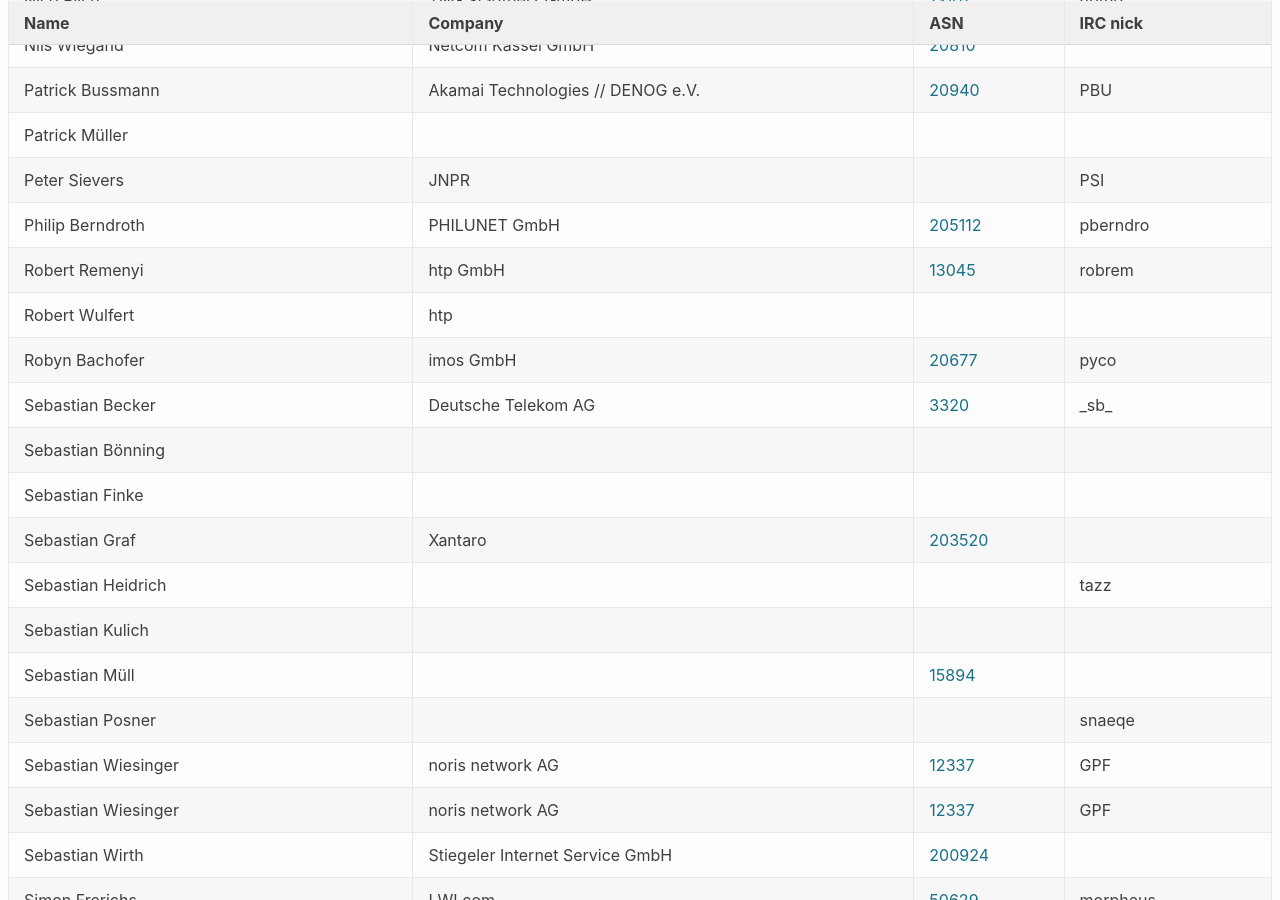
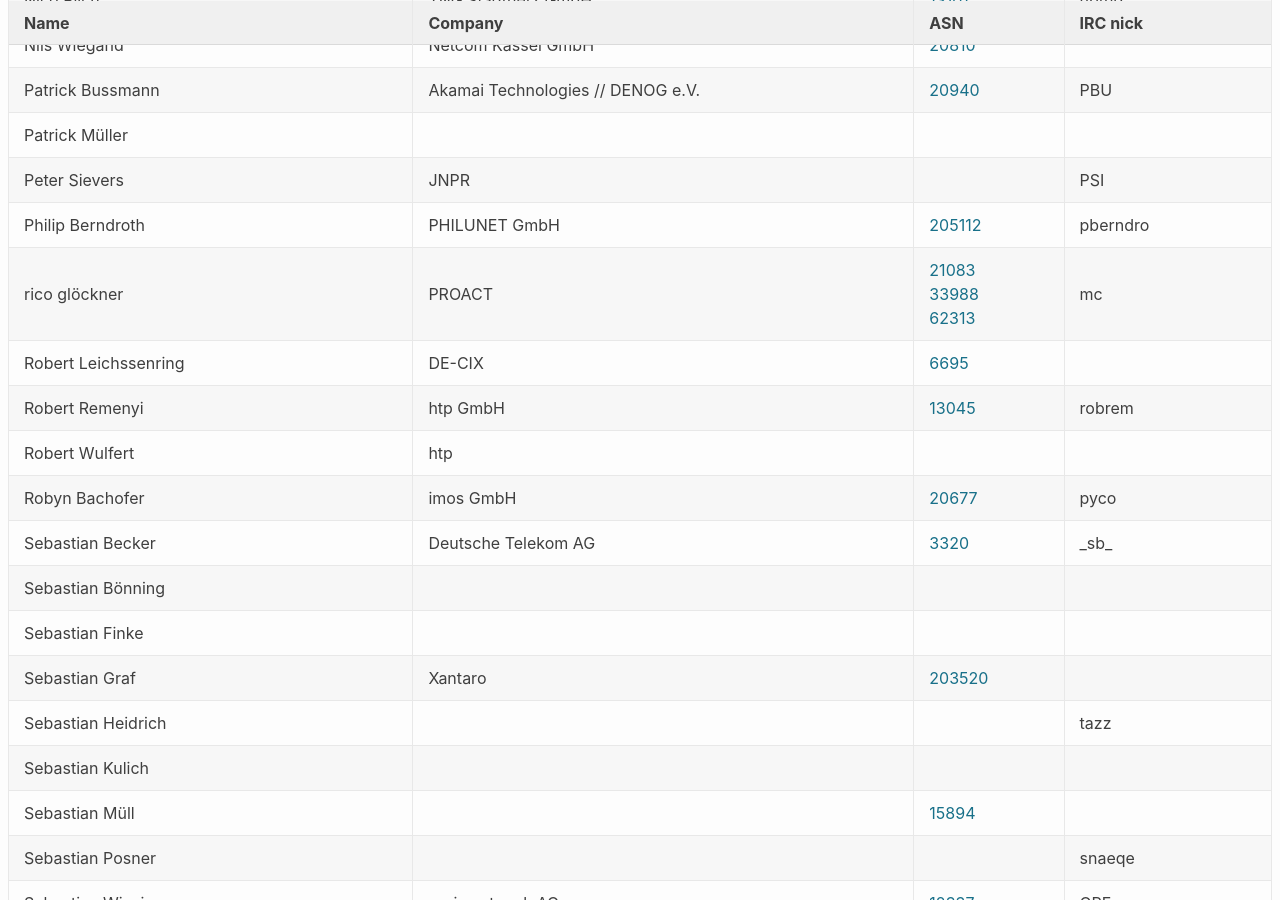
Before and after one commit to denog/pretix-attendeelist, a Jekyll site: the page built from meetup2022_01/index.markdown, in a window 1280 px wide and 900 px high, scrolled down 2335 px. Built offline with Jekyll 4.4.1, drawn with Linux system fonts in a browser that asks for light colours.

Commit message:
Latest data: Tue Feb  8 08:49:41 UTC 2022

```diff
--- a/_data/attendees_denog_meetup_2022-01.json
+++ b/_data/attendees_denog_meetup_2022-01.json
@@ -318,6 +318,18 @@
     "asn": "205112"
   },
   {
+    "name": "rico glöckner",
+    "company": "PROACT",
+    "irc": "mc",
+    "asn": "21083 33988 62313"
+  },
+  {
+    "name": "Robert Leichssenring",
+    "company": "DE-CIX",
+    "irc": null,
+    "asn": "6695"
+  },
+  {
     "name": "Robert Remenyi",
     "company": "htp GmbH",
     "irc": "robrem",
```
